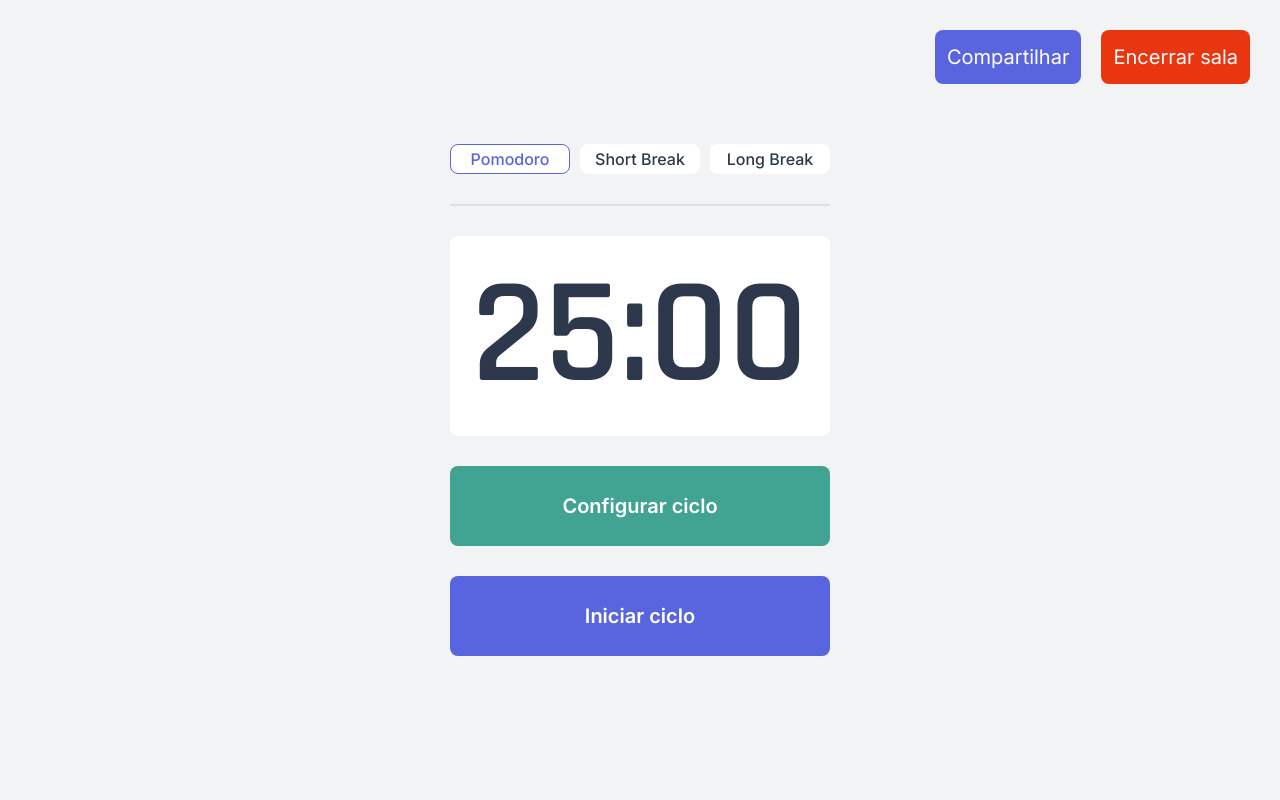
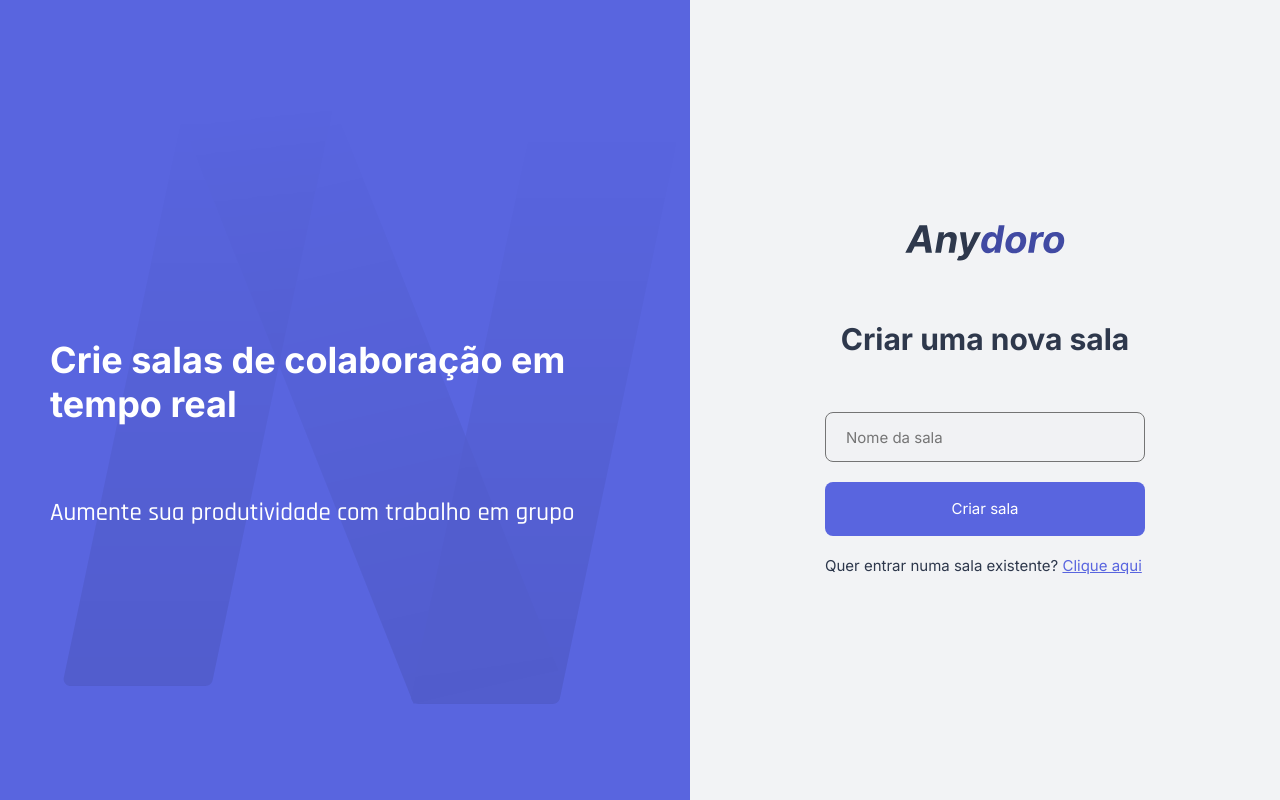
Before and after one commit to Ed-Games/anydoro, a Next.js app: page /rooms/new in a window 1280 px wide. Built offline with nearby package versions, Linux system fonts and the light colour scheme.

Commit message:
create: NewRoom page

```diff
--- /dev/null
+++ b/src/pages/rooms/new/index.tsx
@@ -0,0 +1,35 @@
+import { NextPage } from "next";
+import { Presentation } from "../../../components/presentation";
+import styles from "./styles.module.scss";
+import logo from "../../../../public/logo.svg";
+import Image from "next/image";
+import { Formik } from "formik";
+import Link from "next/link";
+
+const NewRoom: NextPage = () => {
+  return (
+    <div className={styles.container}>
+      <Presentation />
+      <main className={styles.createRoom}>
+        <div className={styles.logo}>
+          <Image src={logo} alt="Anydoro logo" />
+        </div>
+        <h2>Criar uma nova sala</h2>
+        <Formik initialValues={{}} onSubmit={(values) => console.log(values)}>
+          {({ handleChange, handleSubmit, values, errors, touched }) => (
+            <form onSubmit={handleSubmit}>
+              <input placeholder="Nome da sala" aria-label="nome da sala" />
+              <button type="submit">Criar sala</button>
+              <span>
+                Quer entrar numa sala existente?{" "}
+                <Link href="/">Clique aqui</Link>{" "}
+              </span>
+            </form>
+          )}
+        </Formik>
+      </main>
+    </div>
+  );
+};
+
+export default NewRoom;
--- /dev/null
+++ b/src/pages/rooms/new/styles.module.scss
@@ -0,0 +1,58 @@
+.container {
+  display: flex;
+  align-items: center;
+  justify-content: center;
+  flex-direction: row;
+  width: 100vw;
+  height: 100vh;
+}
+
+.createRoom {
+  display: flex;
+  flex-direction: column;
+  justify-content: center;
+  align-items: center;
+  gap: 30px;
+  width: 50%;
+  flex: 1;
+
+  .logo {
+    width: 160px;
+  }
+
+  form{
+    display: flex;
+    flex-direction: column;
+    gap: 20px;
+    max-width: 100%;
+    width: 320px;
+
+    h2{
+      margin: 0;
+    }
+
+    input{
+      border: 1px solid var(--grey);
+      height: 50px;
+      font-size: 15px;
+    }
+
+    button{
+      background-color: var(--purple);
+      font-size: 15px;
+
+      &:hover{
+        background-color: var(--dark-purple);
+      }
+    }
+
+    span{
+      font-size: 15px;
+
+      a{
+        color: var(--purple);
+        text-decoration: underline;
+      }
+    }
+  }
+}
```
